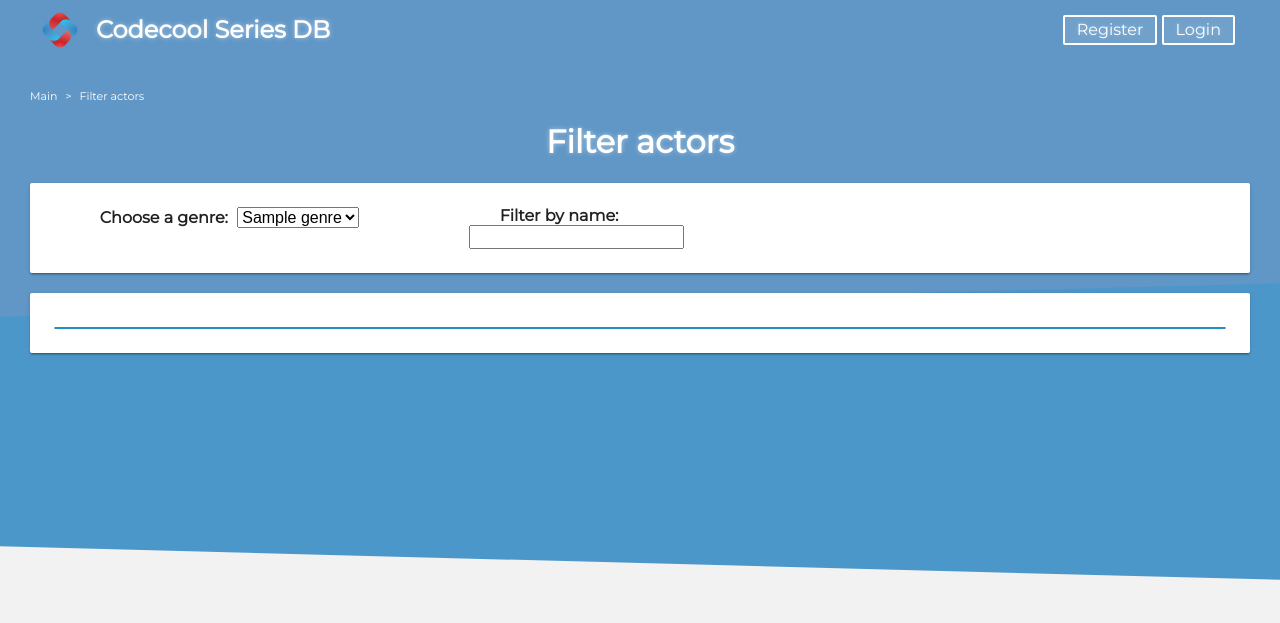
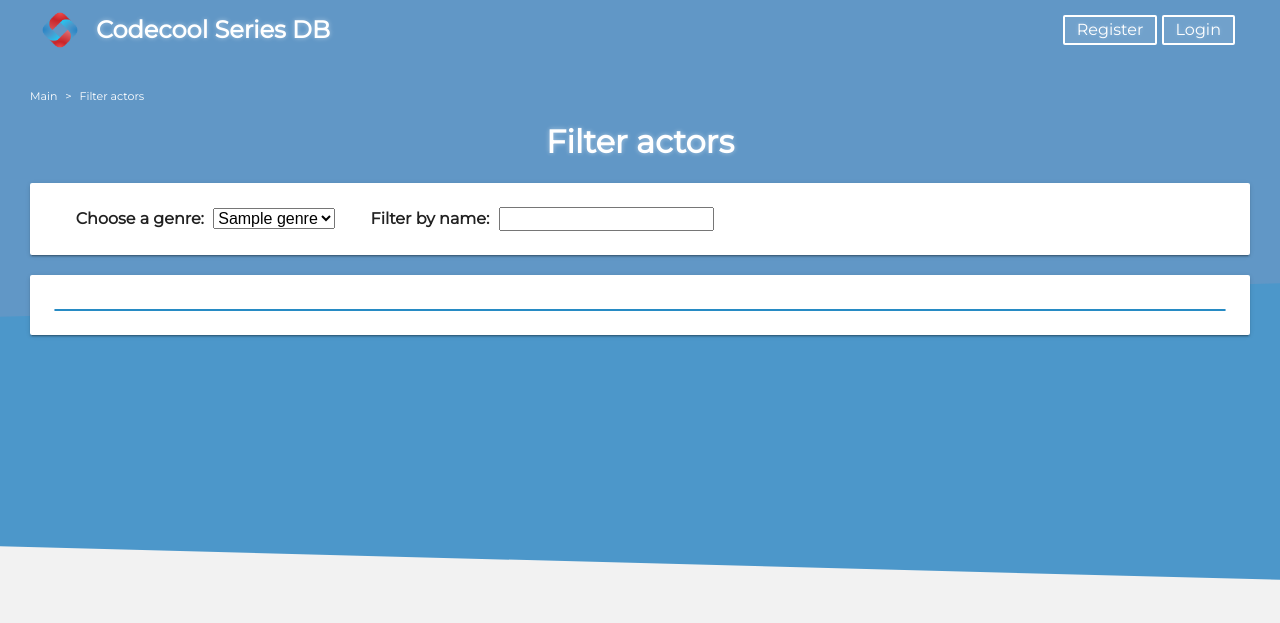
Before and after one commit to CodecoolGlobal/codecool-series-python-LatNat, a Flask app: template templates/filter.html in a window 1280 px wide. Shown: the top 623 px of the page. Run offline with Flask 2, Linux system fonts and the light colour scheme; the template is opened without the code that fills it: most values are stand-ins (such as "Sample title", 1, 10 or a date in 2020); data that the repository does not hold is empty; some libraries are stand-ins or nearby versions.

Commit message:
Fix filter input alignments

```diff
--- a/templates/filter.html
+++ b/templates/filter.html
@@ -14,19 +14,15 @@
 {% endblock %}
 
 {% block content %}
-    <div class="card row">
-        <div class="col col-third">
+    <div class="card">
             <label for="genre" class="form-element-label">Choose a genre: </label>
             <select name="genre" id="genre" form="genre-form">
                 {% for genre in genres %}
                     <option value="{{ genre.id }}">{{ genre.name }}</option>
                 {% endfor %}
             </select>
-        </div>
-        <div class="col col-third">
             <label for="name" class="form-element-label">Filter by name: </label>
             <input type="text" id="name" name="name">
-        </div>
     </div>
     <div class="card">
         <table>
```
